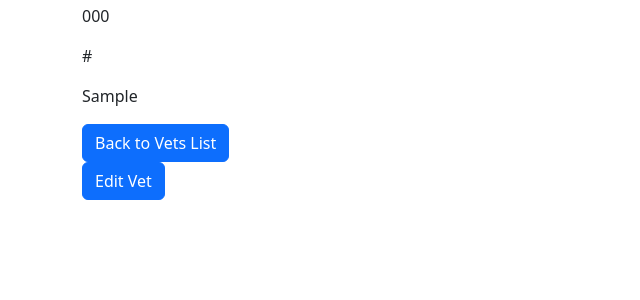
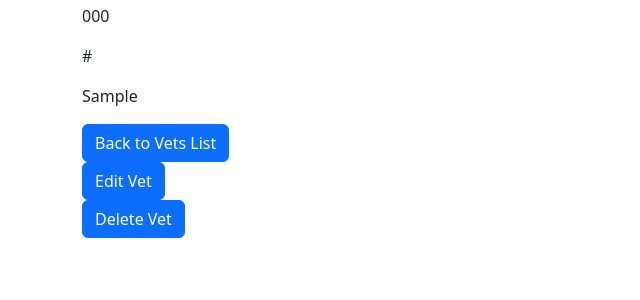
Before and after one commit to ready-1/bullsheets, a Django app: page /vets/vet/1 in a window 1280 px wide. Shown: the part 180-480 px from the top of the page, without its empty margins (0-640 px from the left). Run offline with Django 5.2, Linux system fonts and the light colour scheme; tables that the repository leaves empty hold one stand-in row (values such as "Sample post").

Commit message:
add delete vet

```diff
--- a/bullsheets/vets/templates/vets/vet_detail.html
+++ b/bullsheets/vets/templates/vets/vet_detail.html
@@ -17,6 +17,7 @@
     <div class="row">
         <a href="{% url 'vets:list_vets' %}"><span class="btn btn-primary">Back to Vets List</span></a>
         <a href="{% url 'vets:edit_vet' vet.pk %}"><span class="btn btn-primary">Edit Vet</span></a>
+        <a href="{% url 'vets:delete_vet' vet.pk %}"><span class="btn btn-primary">Delete Vet</span></a>
     </div>
 </div>
 {% endblock %}
--- a/bullsheets/vets/urls.py
+++ b/bullsheets/vets/urls.py
@@ -10,4 +10,5 @@ urlpatterns = [
     path("vet/<int:pk>", vets.vet_detail, name="vet_detail"),
     path("new_vet", vets.new_vet, name="new_vet"),
     path("edit_vet/<int:pk>", vets.edit_vet, name="edit_vet"),
+    path("delete_vet/<int:pk>", vets.delete_vet, name="delete_vet"),
 ]
--- a/bullsheets/vets/views.py
+++ b/bullsheets/vets/views.py
@@ -20,7 +20,7 @@ def new_vet(request):
         form = VetForm(request.POST)
         if form.is_valid():
             form.save()
-            return redirect("vets/list_vets")
+            return redirect("vets:list_vets")
     else:
         form = VetForm()
     return render(request, "vets/vet_form.html", {"form": form})
@@ -36,3 +36,8 @@ def edit_vet(request, pk):
         vet = models.Vet.objects.get(pk=pk)
         form = VetForm(instance=vet)
     return render(request, "vets/vet_form.html", {"form": form})
+
+
+def delete_vet(request, pk):
+    models.Vet.objects.get(pk=pk).delete()
+    return redirect("vets:list_vets")
```
